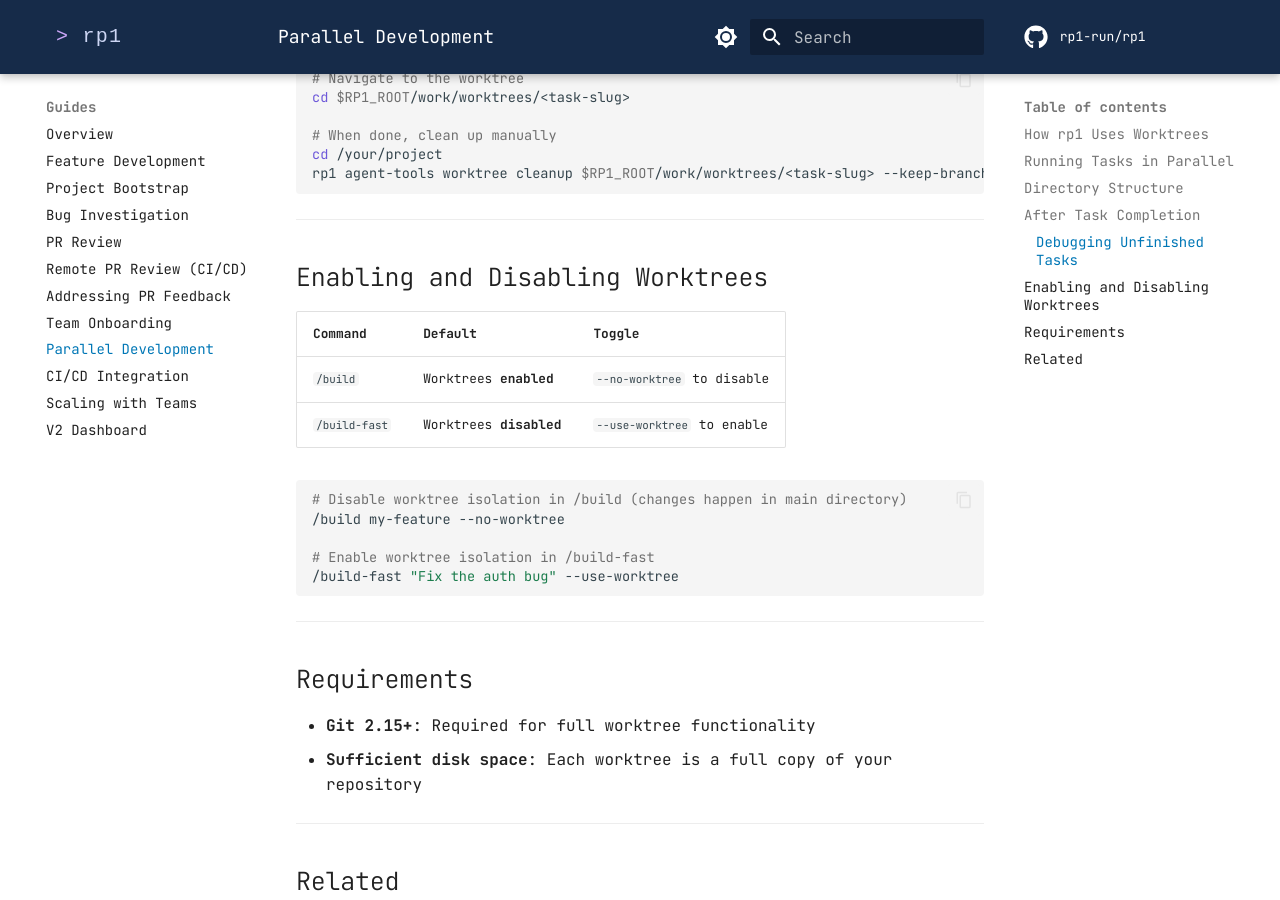
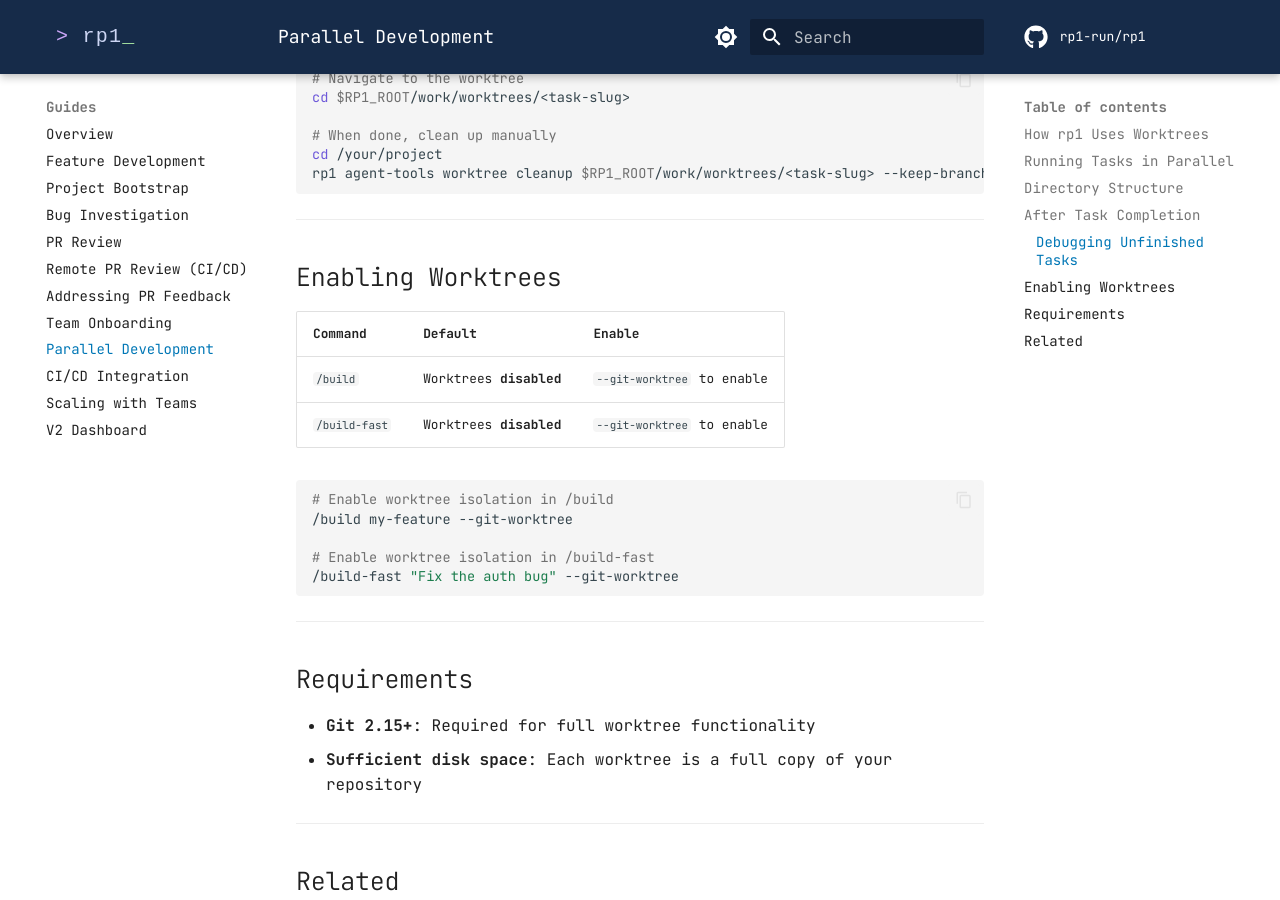
Before and after one commit to rp1-run/rp1, an MkDocs documentation site: the page built from docs/guides/parallel-development.md, in a window 1280 px wide and 900 px high, scrolled down 2205 px. Built offline with MkDocs 1.6.1 and Material for MkDocs 9.7.7, drawn with Linux system fonts in a browser that asks for light colours; comment, search, counter and statistics services are not loaded.

Commit message:
docs: update docs to account for new args in build and build-fast

````diff
--- a/docs/guides/parallel-development.md
+++ b/docs/guides/parallel-development.md
@@ -94,19 +94,19 @@
 
 ---
 
-## Enabling and Disabling Worktrees
+## Enabling Worktrees
 
-| Command | Default | Toggle |
+| Command | Default | Enable |
 |---------|---------|--------|
-| `/build` | Worktrees **enabled** | `--no-worktree` to disable |
-| `/build-fast` | Worktrees **disabled** | `--use-worktree` to enable |
+| `/build` | Worktrees **disabled** | `--git-worktree` to enable |
+| `/build-fast` | Worktrees **disabled** | `--git-worktree` to enable |
 
 ```bash
-# Disable worktree isolation in /build (changes happen in main directory)
-/build my-feature --no-worktree
+# Enable worktree isolation in /build
+/build my-feature --git-worktree
 
 # Enable worktree isolation in /build-fast
-/build-fast "Fix the auth bug" --use-worktree
+/build-fast "Fix the auth bug" --git-worktree
 ```
 
 ---
````
Also changed, not shown: docs/reference/dev/build-fast.md (+2 -2 lines), docs/reference/dev/build.md (+2 -2 lines).
